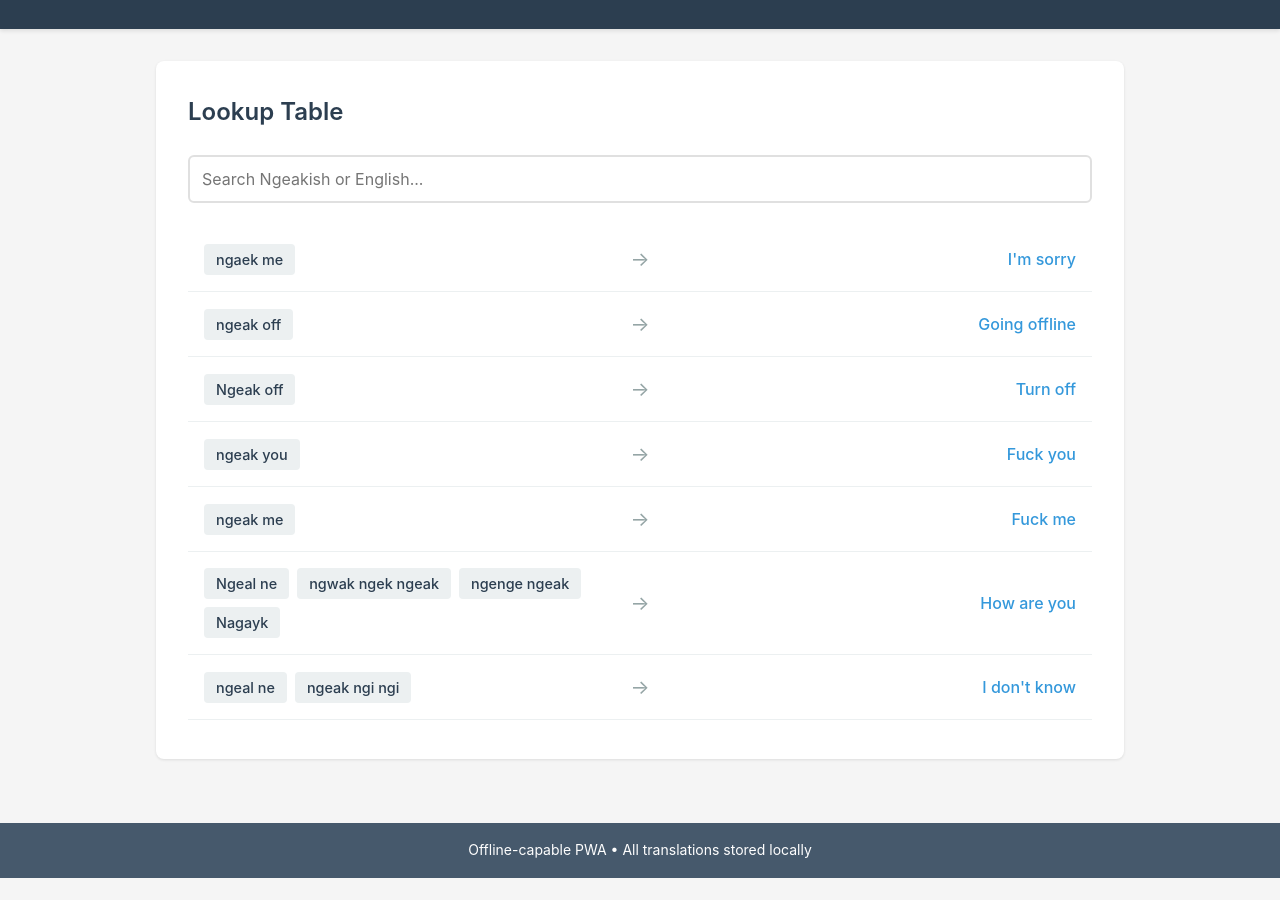
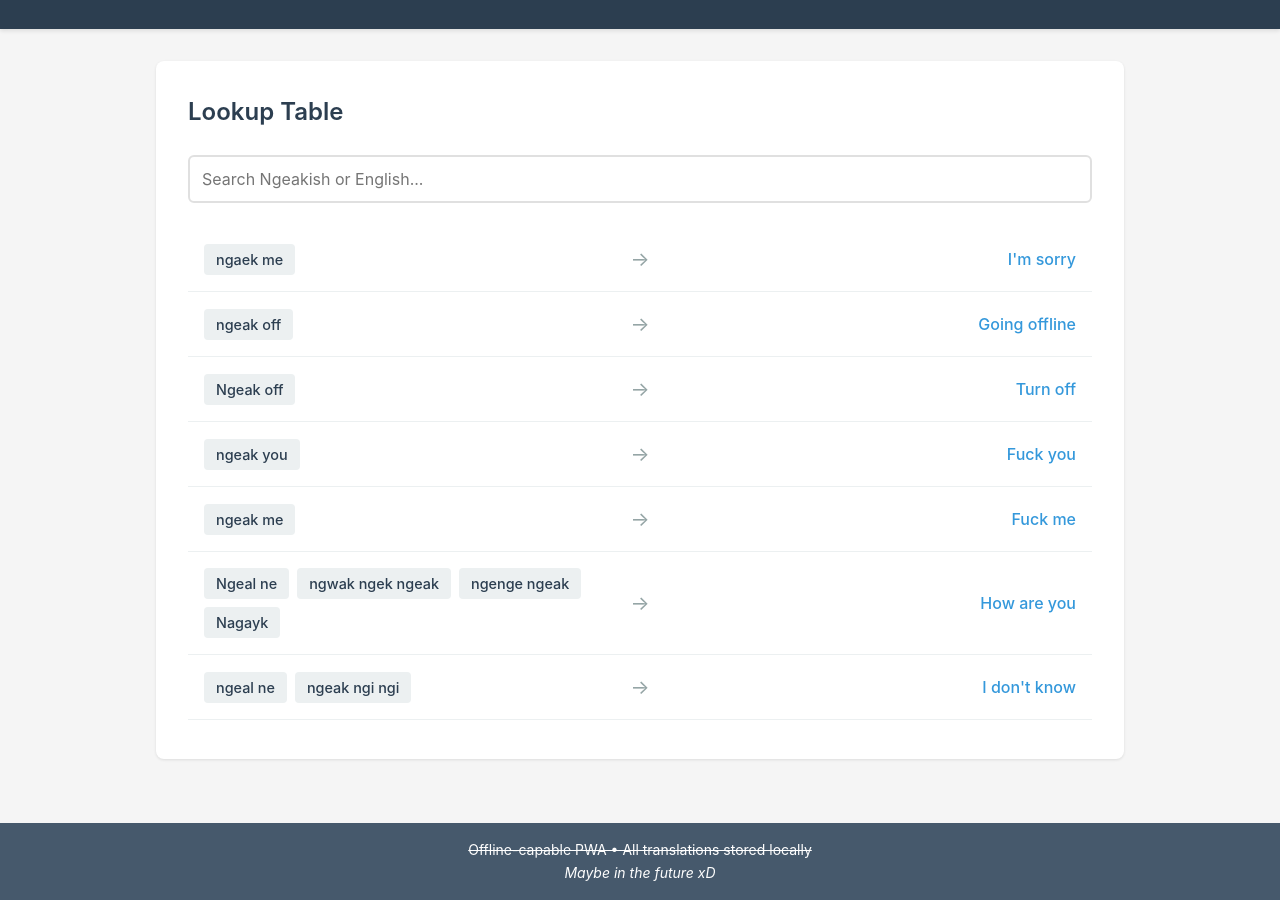
Before and after one commit to ypx-ngeak/web-lookup, a website: page index.html in a window 1280 px wide. Shown: the part 107-1007 px from the top of the page. Before the commit the page ends 985 px from the top, so only its background shows below. Drawn offline with Linux system fonts and the light colour scheme.

Commit message:
no pwa yet ): not bothered rn

```diff
--- a/index.html
+++ b/index.html
@@ -31,7 +31,8 @@
       </main>
 
       <footer>
-        <p>Offline-capable PWA • All translations stored locally</p>
+        <p><s>Offline-capable PWA • All translations stored locally</s></p>
+        <p><em>Maybe in the future xD</em></p>
       </footer>
     </div>
     <script src="translations.js"></script>
```
